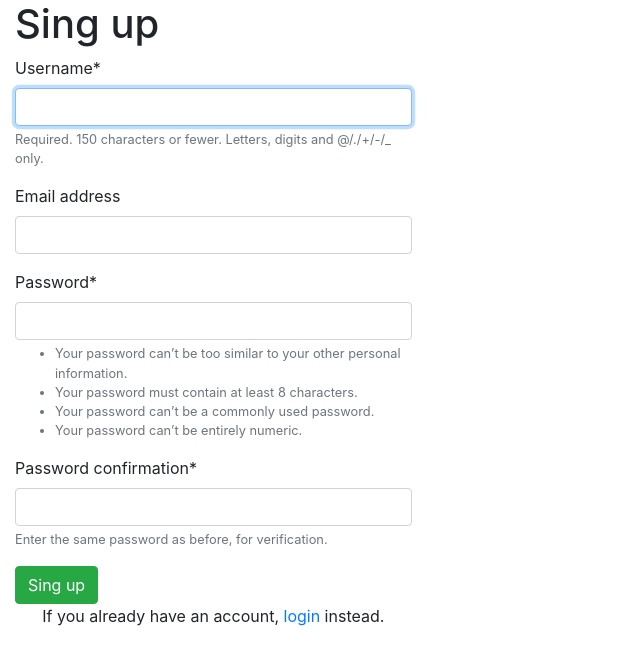
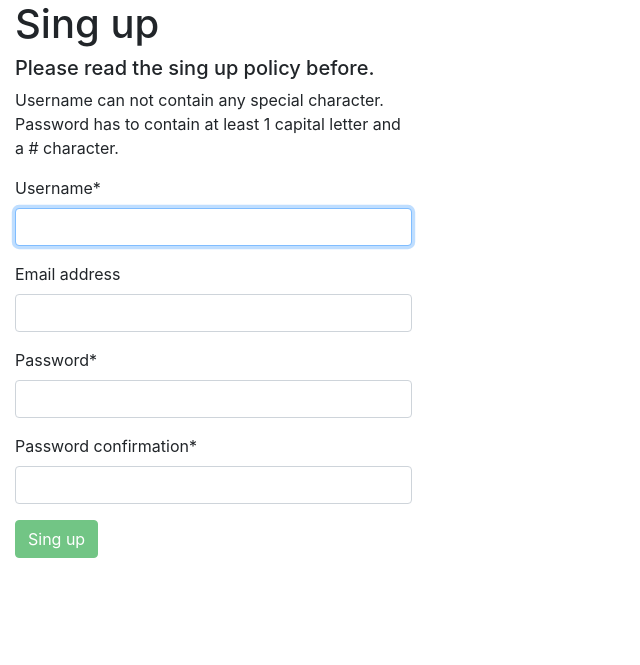
Before and after one commit to marcosperezper/Prueba_BeLike, a Django app: page /register/ in a window 1280 px wide. Shown: the part 100-765 px from the top of the page, without its empty margins (0-640 px from the left). Run offline with Django 3.2, Linux system fonts and the light colour scheme; some libraries are stand-ins or nearby versions.

Commit message:
views and form

```diff
--- a/BeLike/urls.py
+++ b/BeLike/urls.py
@@ -18,6 +18,7 @@ from django.urls import path, include
 
 urlpatterns = [
     path('admin/', admin.site.urls),
-    path('', include('api.urls')),
-    path('api-auth/', include('rest_framework.urls'))
+    path('', include(('api.urls', 'api'), namespace='api')),
+    path('api-auth/', include('rest_framework.urls')),
+
 ]
--- a/api/forms.py
+++ b/api/forms.py
@@ -1,25 +1,38 @@
 from django.contrib.auth.models import User
 from django.contrib.auth.forms import UserCreationForm
-from django.core.exceptions import ValidationError
+import re
 
 
 class RegistrationForm(UserCreationForm):
+    def __init__(self, *args, **kwargs):
+        super(RegistrationForm, self).__init__(*args, **kwargs)
+
+        for fieldname in ['username', 'password1', 'password2']:
+            self.fields[fieldname].help_text = None
 
     class Meta:
         model = User
         fields = ["username", "email", "password1", "password2"]
 
-    def check_password_confirmation(self):
-        # Check that the two password entries match
-        password1 = self.cleaned_data.get("password1")
-        password2 = self.cleaned_data.get("password2")
-        if password1 and password2 and password1 != password2:
-            raise ValidationError("Passwords don't match")
-        return password2
-
     def save(self, commit=True):
         user = super(RegistrationForm, self).save(commit=False)
         user.email = self.cleaned_data['email']
+        self.checkusername(self.cleaned_data['username'])
+        self.checkpassword(self.cleaned_data['password1'])
         if commit:
             user.save()
         return user
+
+    # Checking if the password has the # character
+    def checkpassword(self, password):
+        if not any(char.isupper() for char in password) or "#" not in password:
+            raise ValueError("Password has to contain at least 1 capital letter and a # character")
+        else:
+            pass
+
+    def checkusername(self, username):
+        special_string = re.compile('[@_.+-]')
+        if special_string.search(username) is None:
+            pass
+        else:
+            raise ValueError(f"Username can not contain special characters f{special_string}")
--- a/api/templates/base.html
+++ b/api/templates/base.html
@@ -1,9 +1,9 @@
 {% load static %}
 <!DOCTYPE html>
-<html>
+<html lang="es">
 <head>
     <style>
-        #logo{
+        #logo {
             top: 0px;
             left: 0px;
             height: 100px;
@@ -19,12 +19,12 @@
 </head>
 <body>
 <header id="header">
-     <img id="logo" src="{% static 'logo/logo.png' %}" alt="BeLike logo">
+    <img id="logo" src="{% static 'logo/logo.png' %}" alt="BeLike logo">
 </header>
-    <div id="content", name="content", class="main">
-        {% block content %}
-        {% endblock %}
-    </div>
+<div id="content"  name="content" class="main">
+    {% block content %}
+    {% endblock %}
+</div>
 
 </body>
 </html>
--- a/api/templates/register.html
+++ b/api/templates/register.html
@@ -3,16 +3,16 @@
 
 {% block content %}
     {% load crispy_forms_tags %}
-
-    <!--Register-->
     <div class="form-group col-lg-4">
-        <h1>Sing up</h1>
+        <h1>Sing up </h1>
         <form method="POST">
             {% csrf_token %}
+            <h5>Please read the sing up policy before.</h5>
+            <p>Username can not contain any special character.
+                Password has to contain at least 1 capital letter and a # character.</p>
             {{ register_form| crispy }}
-            <button class="btn btn-success" type="submit">Sing up</button>
+            <button class="btn btn-success" type="submit" disabled>Sing up</button>
         </form>
-        <p class="text-center">If you already have an account, <a href="/login">login</a> instead.</p>
     </div>
 
 {% endblock %}
--- a/api/urls.py
+++ b/api/urls.py
@@ -2,5 +2,6 @@ from django.urls import path
 from . import views
 
 urlpatterns = [
-    path("register/", views.singup, name="register")
+    path("home/", views.homepage, name="home"),
+    path("register/", views.register, name="register")
 ]
--- a/api/views.py
+++ b/api/views.py
@@ -1,19 +1,24 @@
 from django.shortcuts import render, redirect
 from .forms import RegistrationForm
 from django.contrib.auth import login
-from django.contrib import messages
+from django.contrib.auth.models import User
 
 
 # Create your views here.
 
-def singup(request):
+def register(request):
     if request.method == "POST":
         form = RegistrationForm(request.POST)
         if form.is_valid():
             user = form.save()
             login(request, user)
-            messages.success(request, "Registration successful.")
-            return redirect("main:homepage")
-        messages.error(request, "Unsuccessful registration. Invalid information.")
-    form = RegistrationForm()
-    return render(request=request, template_name="register.html", context={"register_form": form})
+            return render(request=request, template_name="home.html", context={'user': user})
+
+    else:
+        form = RegistrationForm()
+        return render(request=request, template_name="register.html", context={"register_form": form})
+
+
+def homepage(request):
+    user = User.objects.all()
+    return render(request=request, template_name="home.html", context={'user': user})
```
Also changed, not shown: api/templates/home.html (+10 -2 lines), db.sqlite3.
